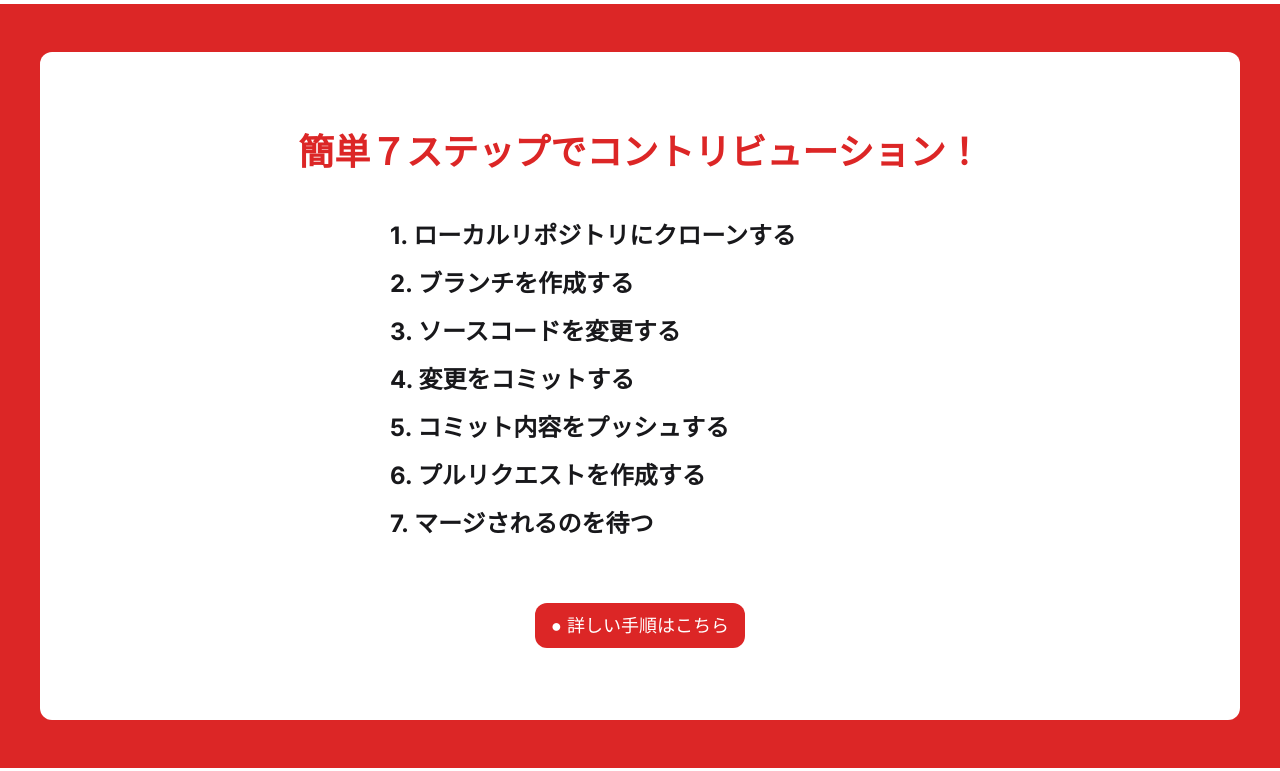
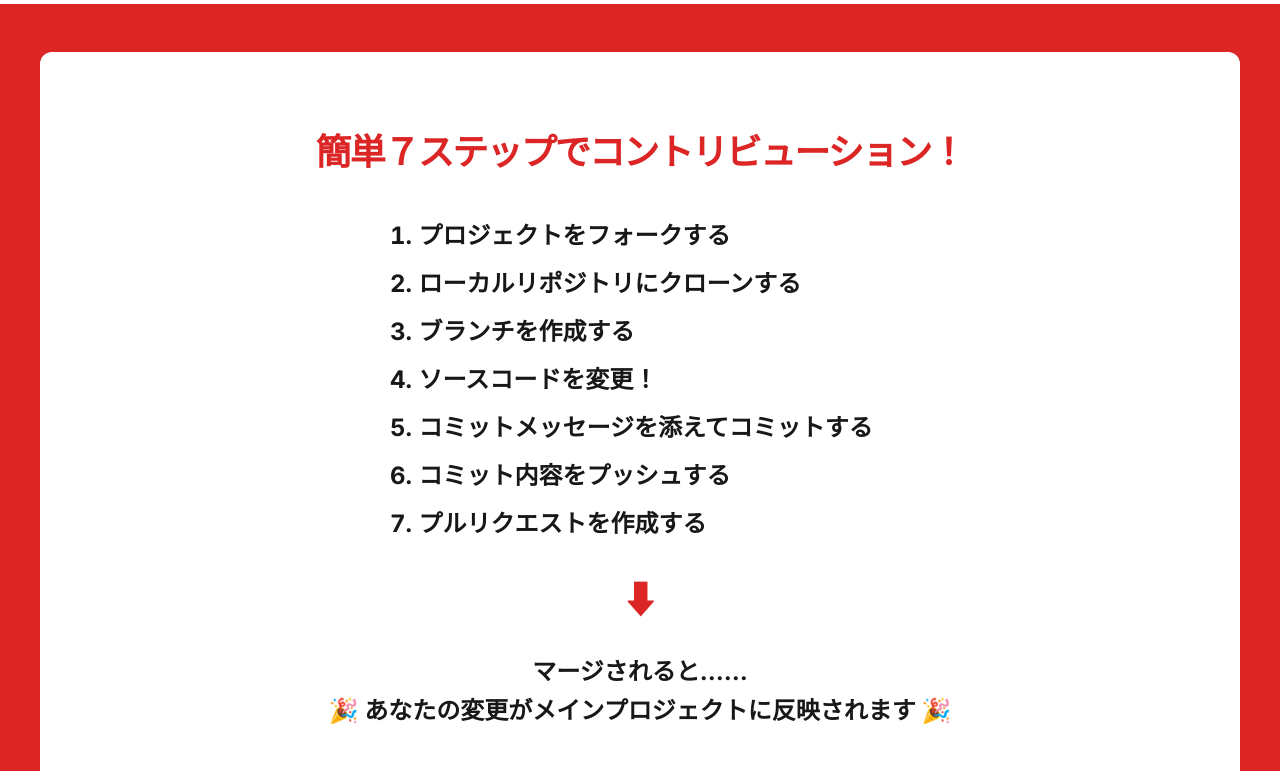
Before and after one commit to first-contributions-ja/first-contributions-ja.github.io, a Next.js app: page / in a window 1280 px wide. Shown: the part 820-1591 px from the top of the page. Built offline with nearby package versions, Linux system fonts and the light colour scheme.

Commit message:
🐛 fix: 7ステップをリストタグに変更・内容の変更

```diff
--- a/src/app/page.tsx
+++ b/src/app/page.tsx
@@ -36,21 +36,26 @@ export default function Home() {
       </section>
       <section className="bg-red-600 px-10 py-12">
         <div className="bg-white p-20 rounded-xl">
-          <h2 className="text-red-600 text-4xl font-bold text-center">簡単７ステップでコントリビューション！</h2>
-          <div className="text-2xl font-bold mt-10 mb-16 leading-loose max-w-[500px] mx-auto">
-            <p>1. ローカルリポジトリにクローンする</p>
-            <p>2. ブランチを作成する</p>
-            <p>3. ソースコードを変更する</p>
-            <p>4. 変更をコミットする</p>
-            <p>5. コミット内容をプッシュする</p>
-            <p>6. プルリクエストを作成する</p>
-            <p>7. マージされるのを待つ</p>
+          <h2 className="text-red-600 text-4xl font-bold text-center tracking-tighter">簡単７ステップでコントリビューション！</h2>
+          <ol className="list-decimal list-inside text-2xl font-bold mt-10 mb-8 leading-loose max-w-[500px] mx-auto">
+            <li>プロジェクトをフォークする</li>
+            <li>ローカルリポジトリにクローンする</li>
+            <li>ブランチを作成する</li>
+            <li>ソースコードを変更！</li>
+            <li>コミットメッセージを添えてコミットする</li>
+            <li>コミット内容をプッシュする</li>
+            <li>プルリクエストを作成する</li>
+          </ol>
+          <div className="text-center font-bold text-2xl leading-relaxed mb-16">
+            <p className="text-4xl text-red-600 mb-8">⬇︎</p>
+            <p>マージされると……</p>
+            <p>🎉 あなたの変更がメインプロジェクトに反映されます 🎉</p>
           </div>
           <div className="text-center">
             <a
               href="https://github.com/first-contributions-ja/first-contributions-ja.github.io"
               className="bg-red-600 text-white text-lg px-4 py-3 rounded-xl hover:opacity-70 transition"
-            >● 詳しい手順はこちら</a>
+            > 詳しい手順はこちら 🌟</a>
           </div>
         </div>
       </section>
```
